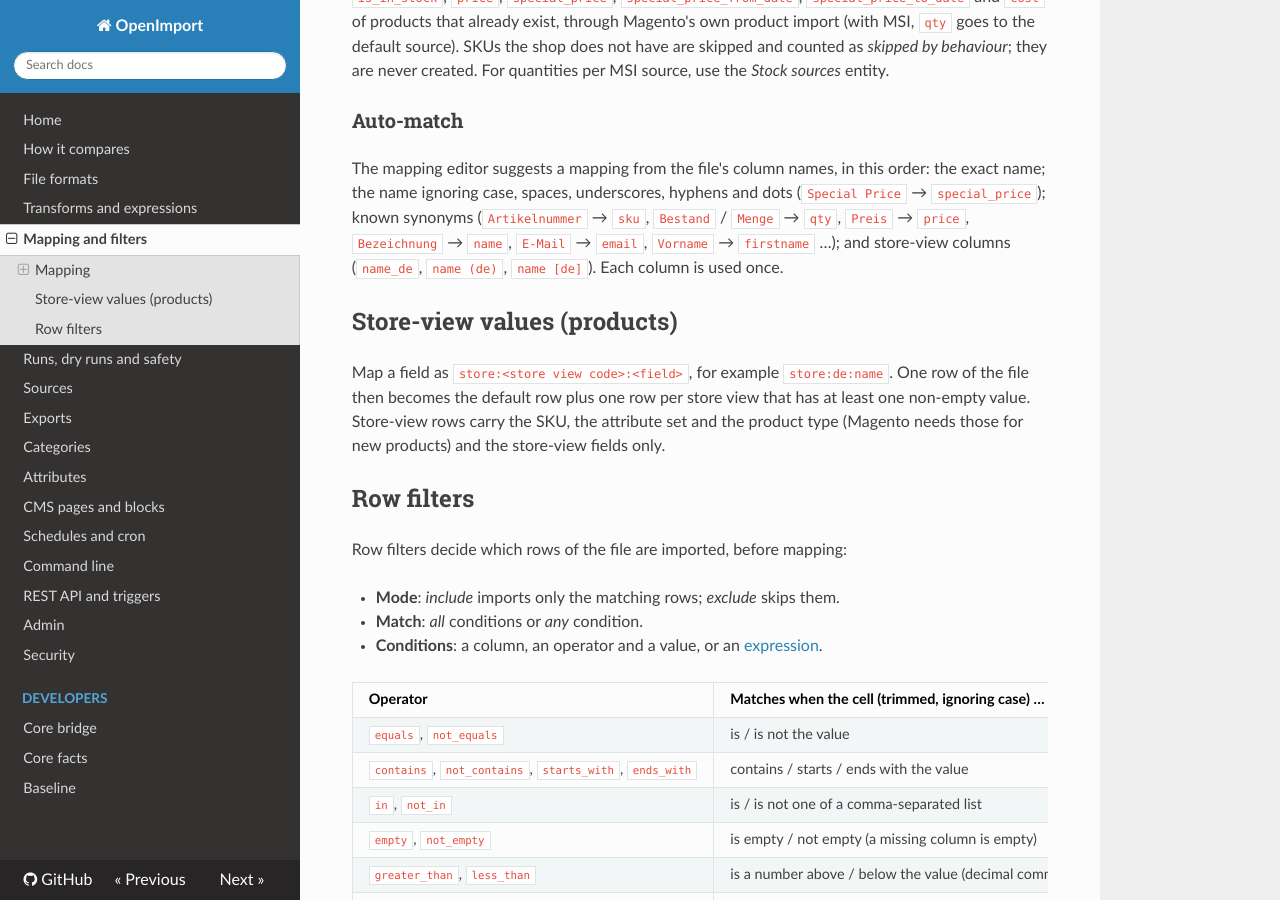
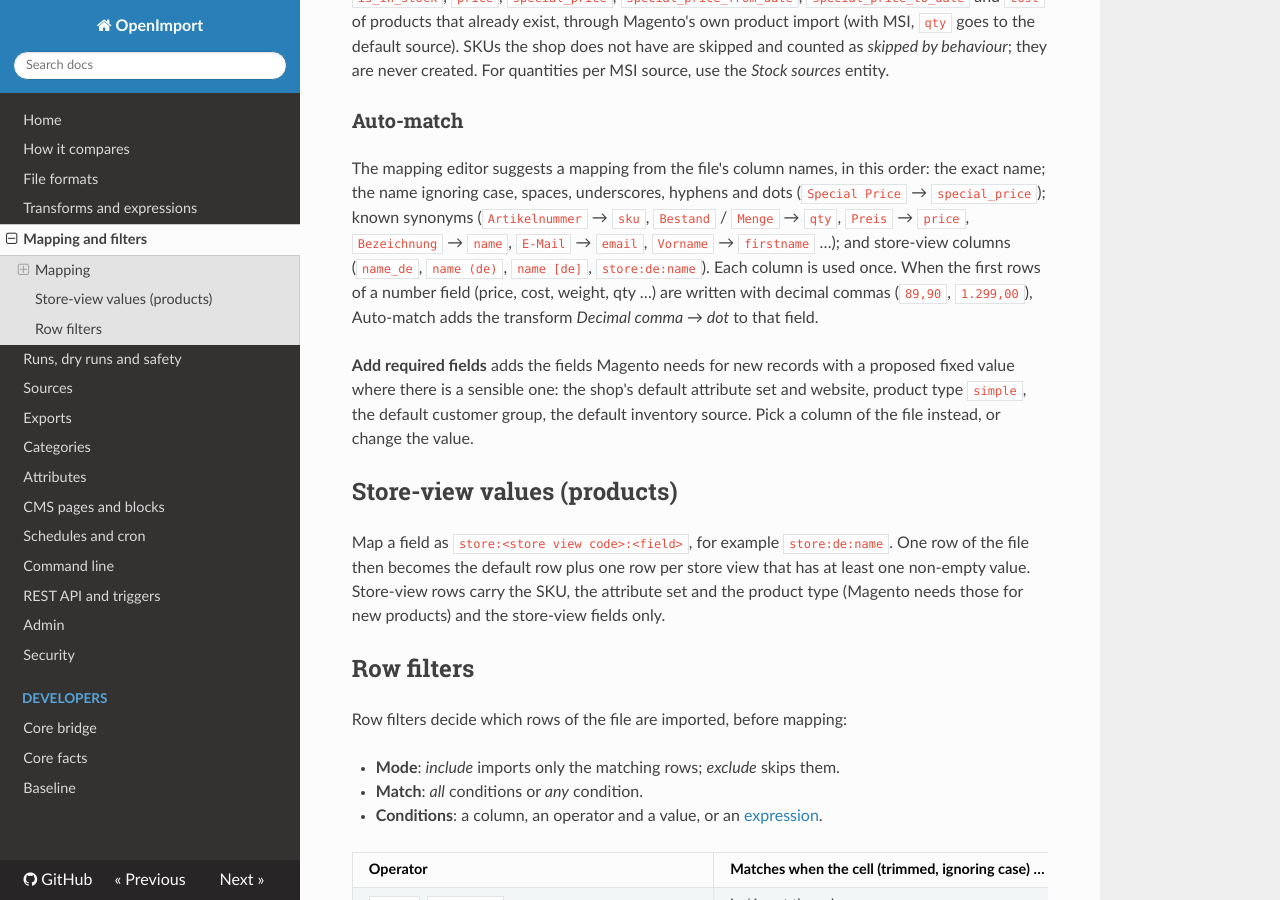
Before and after one commit to 5mehulhelp5/openimport, an MkDocs documentation site: the page built from docs/mapping.md, in a window 1280 px wide and 900 px high, scrolled down 832 px. Built offline with MkDocs 1.6.1, drawn with Linux system fonts in a browser that asks for light colours; nearby versions of some CDN libraries.

```diff
--- a/docs/mapping.md
+++ b/docs/mapping.md
@@ -34,7 +34,13 @@ have are skipped and counted as *skipped by behaviour*; they are never created.
 The mapping editor suggests a mapping from the file's column names, in this order: the exact name; the name ignoring
 case, spaces, underscores, hyphens and dots (`Special Price` → `special_price`); known synonyms (`Artikelnummer` →
 `sku`, `Bestand` / `Menge` → `qty`, `Preis` → `price`, `Bezeichnung` → `name`, `E-Mail` → `email`, `Vorname` →
-`firstname` …); and store-view columns (`name_de`, `name (de)`, `name [de]`). Each column is used once.
+`firstname` …); and store-view columns (`name_de`, `name (de)`, `name [de]`, `store:de:name`). Each column is used
+once. When the first rows of a number field (price, cost, weight, qty …) are written with decimal commas (`89,90`,
+`1.299,00`), Auto-match adds the transform *Decimal comma → dot* to that field.
+
+**Add required fields** adds the fields Magento needs for new records with a proposed fixed value where there is a
+sensible one: the shop's default attribute set and website, product type `simple`, the default customer group, the
+default inventory source. Pick a column of the file instead, or change the value.
 
 ## Store-view values (products)
 
```
Also changed, not shown: CHANGELOG.md (+23 -0 lines), docs/admin.md (+2 -1 lines).
